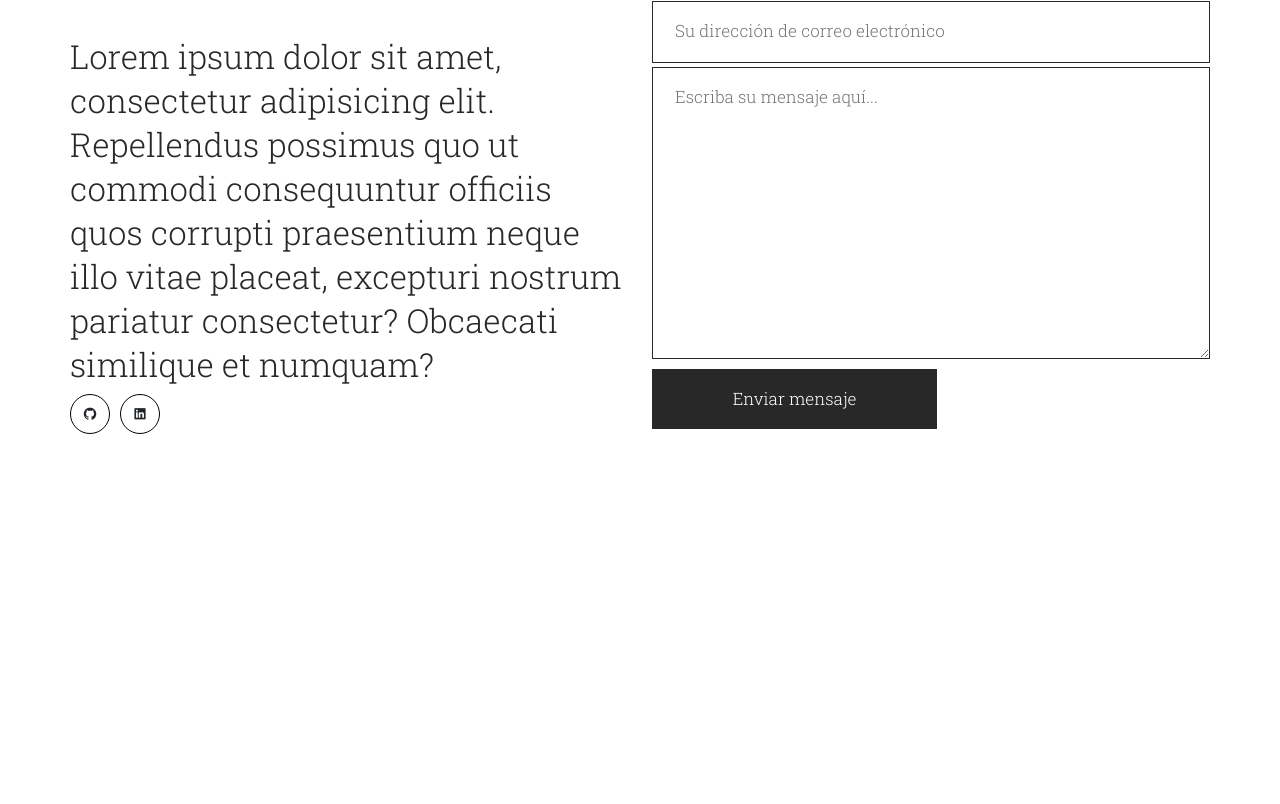
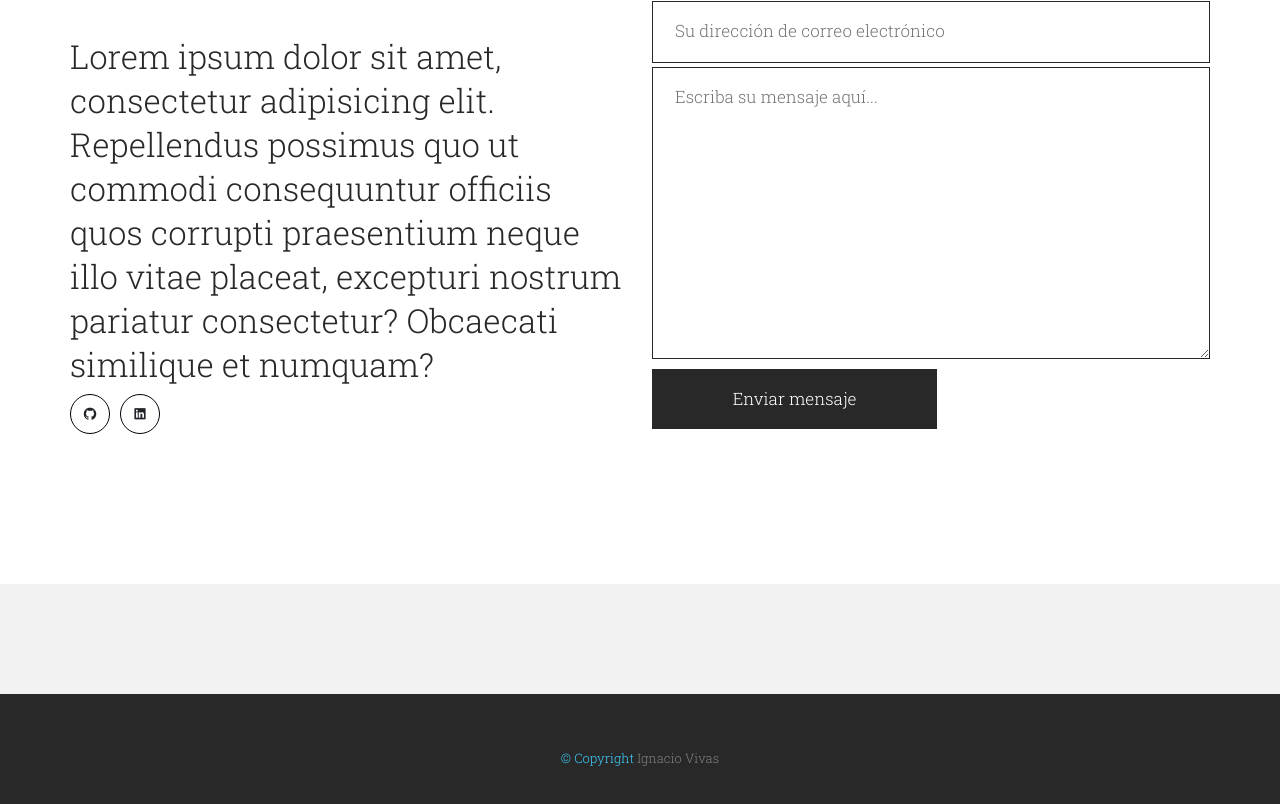
Before and after one commit to IgnacioVivas/Portfolio, a React (Vite) app: page / in a window 1280 px wide. Shown: the part 2396-3200 px from the top of the page. Before the commit the page ends 2980 px from the top, so only its background shows below. Built offline with nearby package versions, Linux system fonts and the light colour scheme.

Commit message:
footer creado

```diff
--- a/src/App.jsx
+++ b/src/App.jsx
@@ -4,6 +4,7 @@ import Header from './components/Header/Header';
 import SobreMi from './components/SobreMi/SobreMi';
 import Proyectos from './components/Proyectos/Proyectos';
 import Contactame from './components/Contactame/Contactame';
+import Footer from './components/Footer/Footer';
 
 function App() {
   return (
@@ -12,6 +13,7 @@ function App() {
       <SobreMi />
       <Proyectos />
       <Contactame />
+      <Footer />
     </>
   );
 }
--- a/src/components/Contactame/contactame.scss
+++ b/src/components/Contactame/contactame.scss
@@ -2,6 +2,9 @@
   padding: 150px 0;
   #row-contactame {
     #col-contactame {
+      display: flex;
+      flex-direction: column;
+      justify-content: space-between;
       #title-contactame {
         color: #40cfff;
         font-size: 70px;
--- /dev/null
+++ b/src/components/Footer/Footer.jsx
@@ -0,0 +1,16 @@
+import './footer.scss';
+
+function Footer() {
+  return (
+    <footer>
+      <div id='container-vacio'></div>
+      <div id='container-copyright'>
+        <span>
+          <span id='copyright'>© Copyright</span> Ignacio Vivas
+        </span>
+      </div>
+    </footer>
+  );
+}
+
+export default Footer;
--- /dev/null
+++ b/src/components/Footer/footer.scss
@@ -0,0 +1,29 @@
+footer {
+  #container-vacio {
+    background-color: #f2f2f2;
+    padding: 55px 0;
+  }
+  #container-copyright {
+    background-color: #282828;
+    display: flex;
+    justify-content: center;
+    align-items: center;
+    padding: 55px 0;
+    span {
+      font-size: 13px;
+      letter-spacing: 0px;
+      line-height: 18px;
+      font-weight: 300;
+      text-transform: none;
+      font-style: normal;
+      color: #818181;
+      cursor: default;
+      &:hover {
+        color: #40cfff;
+      }
+      #copyright {
+        color: #40cfff;
+      }
+    }
+  }
+}
--- a/src/components/Form/form.scss
+++ b/src/components/Form/form.scss
@@ -1,7 +1,6 @@
 #container-form {
   display: flex;
   flex-direction: column;
-  justify-content: space-between;
   input {
     width: 100%;
     background-color: #ffffff;
```
